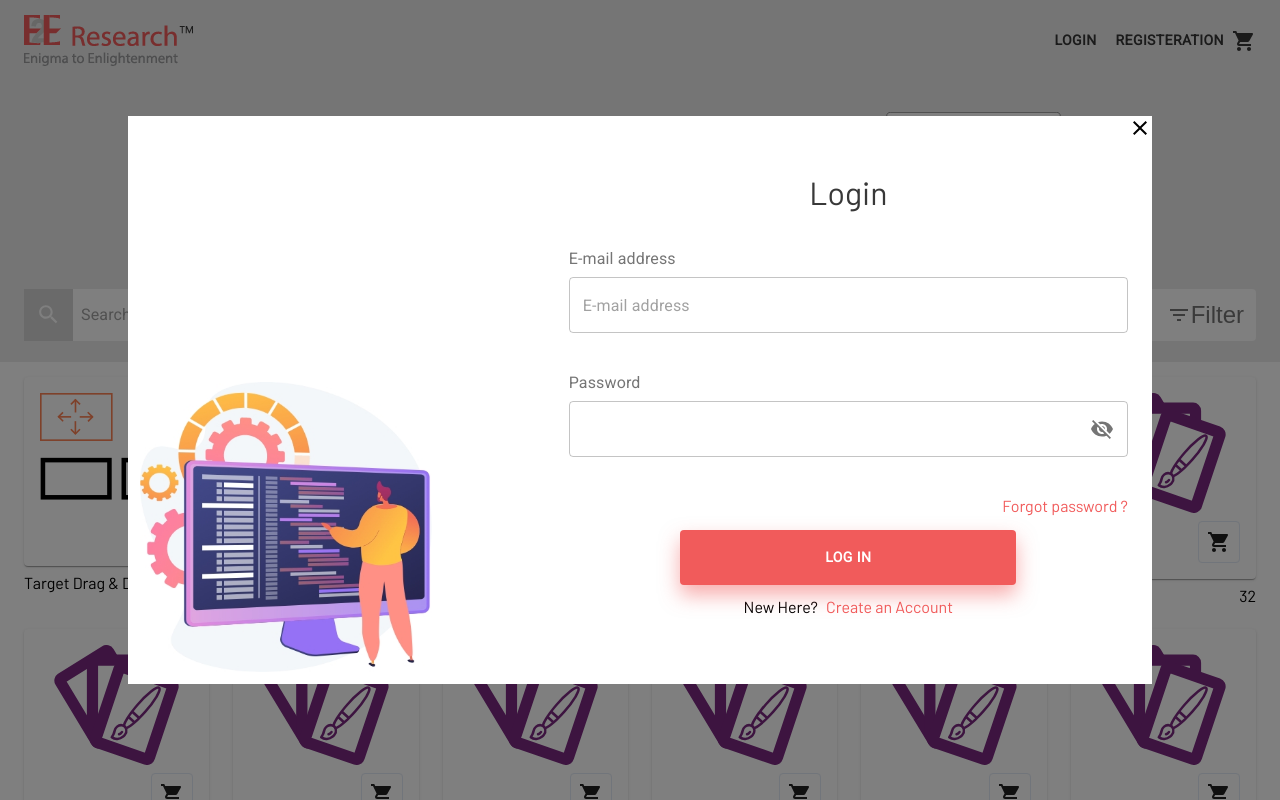
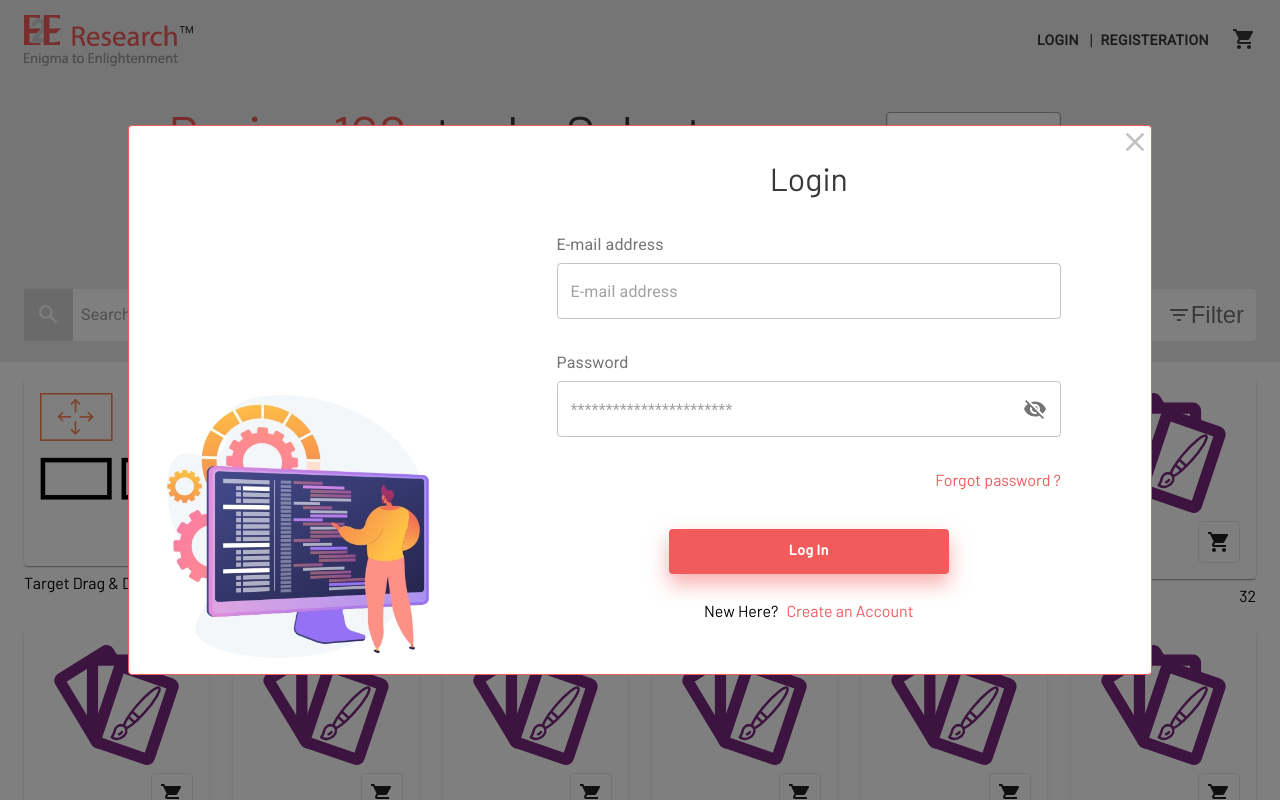
Before and after one commit to sharawane2e/Engame, a React (Create React App) app: page /#/ in a window 1280 px wide. Both pictures are taken after a click on the button "LOGIN". Shown: the top 800 px of the page. Built offline with nearby package versions, Linux system fonts and the light colour scheme.

Commit message:
scss update

```diff
--- a/src/components/CustomPopup/CustomPopup.scss
+++ b/src/components/CustomPopup/CustomPopup.scss
@@ -37,11 +37,26 @@
         flex: 1;
     }
     #{&}__body {
-        padding: 24px;
+        padding: 24px 90px 24px 50px;
     }
     #{&}__close {
         display: flex;
         justify-content: flex-end;
         cursor: pointer;
+        &>svg{
+            width: 2rem !important;
+            height: 2rem !important;
+            fill: map-get($map: $fill-color , $key:"black-smdark");
+        }
+    }
+    #{&}__close-withoutheader{
+        position: absolute;
+        right: 0;
+        cursor: pointer;
+        &>svg{
+            width: 2rem !important;
+            height: 2rem !important;
+            fill: map-get($map: $fill-color , $key: "black-smdark");
+        }
     }
 }
--- a/src/components/CustomPopup/index.jsx
+++ b/src/components/CustomPopup/index.jsx
@@ -16,14 +16,14 @@ function CutomPopup(props) {
       <>
      <Overlay position="absolute" />
     <div className="popup-container">
-     <div className={poupxl?"popup-container__iner popup-container__inerxl":"popup-container__iner popup-container__inersm"}>
+     <div className={poupxl?"popup-container__iner popup-container__inerxl border-allside border-radius":"popup-container__iner popup-container__inersm"} poupType="">
      {headerText?<div className="popup-container__header border-bottom" >
          <div className="popup-container__text ">{headerText}</div>
           <div className="popup-container__close" onClick={onClose}>
             <CloseOutlinedIcon/>
           </div>
        </div>: <>
-       <div className="popup-container__close" onClick={onClose}>
+       <div className="popup-container__close-withoutheader" onClick={onClose}>
             <CloseOutlinedIcon/>
           </div>
        </>
--- a/src/components/Header/Header.scss
+++ b/src/components/Header/Header.scss
@@ -11,3 +11,6 @@
     align-items: center;
     color: map-get($map: $text-color, $key: "black-light");
 }
+.shoping__card{
+    padding-left: 15px;
+}
--- a/src/components/Header/index.jsx
+++ b/src/components/Header/index.jsx
@@ -14,7 +14,6 @@ import clsx from 'clsx';
 const Header=(props)=> {
   const [isLoginOpen, setLoginIsOpen] = useState(false);
   const [isReginOpen, setReginIsOpen] = useState(false);
-
     return (
       <>
       <div className="flexGrow">
@@ -24,9 +23,11 @@ const Header=(props)=> {
             <img src={e2eLogo}/>
           </Typography>
           <div className="header-text-color">
-          <Button color="inherit" onClick={() =>setLoginIsOpen(true)}>Login</Button>
+          <Button color="inherit" onClick={() =>setLoginIsOpen(true)}>Login</Button>|
           <Button color="inherit" onClick={() =>setReginIsOpen(true)}>Registeration</Button>
-          <ShoppingCartIcon/>
+        <div className="shoping__card">
+        <ShoppingCartIcon/>
+        </div>
           </div>
         </Toolbar>
       </AppBar>
--- a/src/components/Login/Login.scss
+++ b/src/components/Login/Login.scss
@@ -14,4 +14,33 @@
     #{&}__control{
         margin-bottom: 10px;
     }
+    .forgot-link{
+        text-align: right;
+        padding-bottom: 25px;
+        &>a{
+            color:map-get($map: $text-color, $key: red-dark);
+        }
+    }
 }
+.form-button-grop{
+    text-align: center;
+    padding-top: 15px;
+    padding-bottom: 15px;
+    #{&}__custom-button{
+        background: map-get($map: $text-color, $key: red-dark) !important;
+        color: #fff !important;
+        box-shadow: 0px 10px 20px map-get($map: $boxshadow, $key:red-smooth );
+        padding: 10px;
+        min-width: 280px;
+        text-transform: unset !important;
+        font-family: $font-barlowmedium;
+    }
+}
+.form-newaccont{
+    text-align: center;
+    padding-top: 15px;
+    &>a{
+        padding-left: 8px;
+        color:map-get($map: $text-color, $key: red-dark);
+    }
+}
--- a/src/components/Login/index.jsx
+++ b/src/components/Login/index.jsx
@@ -138,6 +138,7 @@
            <FormControl className="form-area__control" variant="outlined">
              <OutlinedInput
              id="outlined-adornment-password"
+             placeholder="***********************"
              type= {this.state.showPassword ? "text": "password"}
              value={this.state.password}
              onChange={(e) => this.handleChange(e, "password")}
--- a/src/components/Overlay/index.jsx
+++ b/src/components/Overlay/index.jsx
@@ -1,7 +1,7 @@
 import clsx from 'clsx';
 
 const Overlay = (props)=>{
-    const {position,width,dataindex} = props;
+    const {position} = props;
     return(
         <div className={clsx('popup-overlay',position?position:'small')}></div>
     )
--- /dev/null
+++ b/src/components/Registration/Registration.scss
@@ -0,0 +1,6 @@
+.back-button{
+    display: block;
+    padding: 15px 0;
+    text-align: center;
+    color: map-get($map:$text-color , $key:"black-drak" ) !important;
+}
--- a/src/components/Registration/index.jsx
+++ b/src/components/Registration/index.jsx
@@ -10,6 +10,7 @@ import VisibilityOff from '@material-ui/icons/VisibilityOff';
 import Button from "@material-ui/core/Button";
 import { UserValidation } from "../../util/FormValidation";
 import Login from "../../components/Login";
+import Link from '@material-ui/core/Link';
 
 
 class Registration extends Component {
@@ -180,10 +181,11 @@ class Registration extends Component {
         <div className="form-button-grop">
         <Button type="button" className="form-button-grop__custom-button" onClick={this.handleRegister}>Register</Button>
         </div>
-      <div>
-       <Button type="button" className="" onClick={this.backLogin} >Back to login</Button>
-      </div>
-         </div>}
+      <Link href="#" onClick={this.backLogin} className="back-button">
+        Back to login
+      </Link>
+       {/* <Button type="button" className="" onClick={this.backLogin} ></Button> */}
+          </div>}
       </>
     )
   }
--- a/src/styles/App.scss
+++ b/src/styles/App.scss
@@ -8,3 +8,4 @@
 @import "../components/Footer/Footer.scss";
 @import "../components/CustomPopup/CustomPopup.scss";
 @import "../components/Login/Login.scss";
+@import "../components/Registration/Registration.scss";
--- a/src/styles/Common.scss
+++ b/src/styles/Common.scss
@@ -46,30 +46,7 @@ body{
 .input-label{
     margin-bottom: 10px;
 }
-.forgot-link{
-    text-align: right;
-    &>a{
-        color:map-get($map: $text-color, $key: red-dark);
-    }
-}
-.form-button-grop{
-    text-align: center;
-    padding-top: 15px;
-    padding-bottom: 15px;
-    #{&}__custom-button{
-        background: map-get($map: $text-color, $key: red-dark) !important;
-        color: #fff !important;
-        box-shadow: 0px 10px 20px map-get($map: $boxshadow, $key:red-smooth );
-        padding: 15px 145px;
-    }
-}
-.form-newaccont{
-    text-align: center;
-    &>a{
-        padding-left: 8px;
-        color:map-get($map: $text-color, $key: red-dark);
-    }
-}
+
 
 .validated-error{
     min-height: 16px;
@@ -77,8 +54,7 @@ body{
     color: #ff0000;
     // margin-bottom: 15px;
     font-size: 14px;
-    margin-bottom: 8px;
-    margin-top: 8px;
+    margin: 5px 0;
 }
 
 .border-bottom{
--- a/src/styles/partials/_variables.scss
+++ b/src/styles/partials/_variables.scss
@@ -1,5 +1,5 @@
 
-$font-family:  "barlowmedium";
+$font-barlowmedium:  "barlowmedium";
 $text-size: (
   "xxl": 50px,
   "xl": 32px,
@@ -51,4 +51,5 @@ $boxshadow:(
 
 $fill-color:(
    "primary-color":#ffffff,
+   "black-smdark": rgba(132, 132, 132, 0.5),
 );
```
